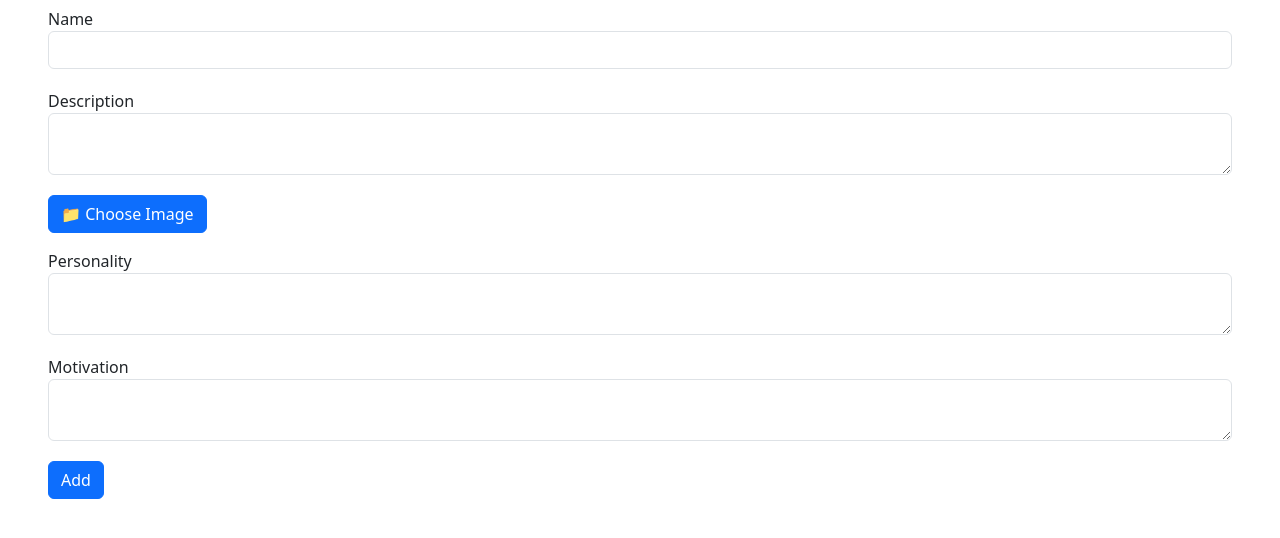
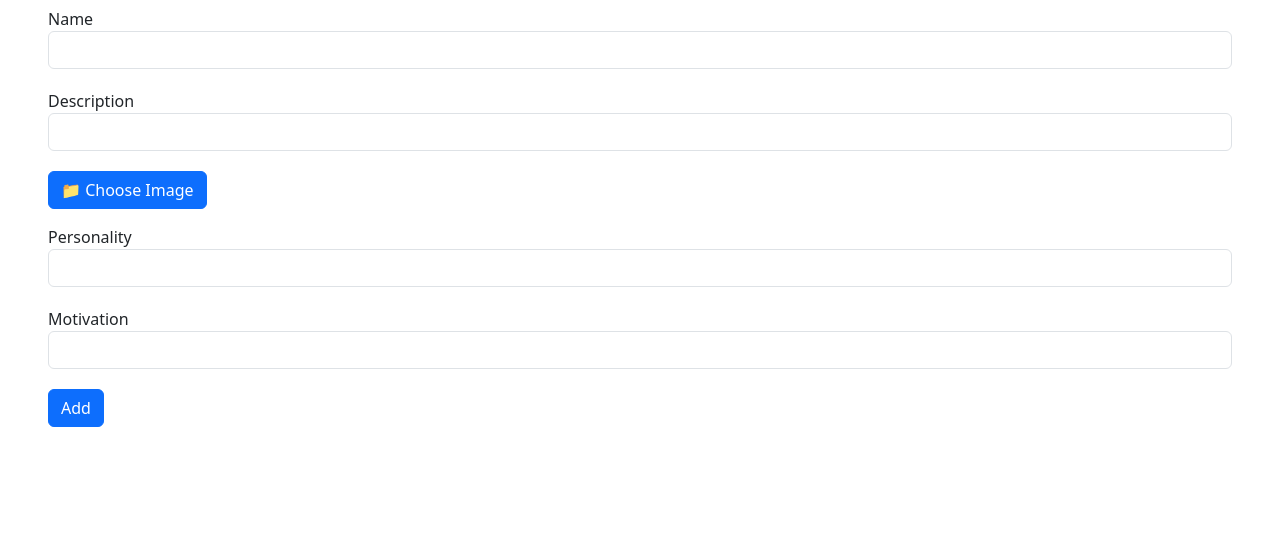
Before and after one commit to coco1pops/py_flask_text_editor, a Flask app: page /createchar in a window 1280 px wide. Shown: the part 95-633 px from the top of the page. Run offline with Flask 3, Linux system fonts and the light colour scheme; the visitor is signed in with stand-in values (Sample User, id 1); parts of the project's set-up code (start-up, migrations or seed data) failed here and were passed over; some libraries are stand-ins or nearby versions.

Commit message:
Various UI Fixes

```diff
--- a/editor/models/chat_service.py
+++ b/editor/models/chat_service.py
@@ -166,6 +166,7 @@ class ChatService:
             logging.error(f"Exception type: {type(e).__name__}")
             logging.error(f"Exception module: {type(e).__module__}")
             logging.error(f"Exception args: {e.args}")
+
             if isinstance(e,str):
                 mess=e
             else:
--- a/editor/templates/parameters/create_character.html
+++ b/editor/templates/parameters/create_character.html
@@ -12,8 +12,8 @@
     </div>
     <div class="form-group">
         <label for="description">Description</label>
-        <textarea name="description" id="description"
-            class="form-control">{{ char.description if char else '' }}</textarea>
+        <textarea name="description" id="description" rows="1"
+            class="entry-textarea form-control">{{ char.description if char else '' }}</textarea>
     </div>
 
     <div class="mb-3">
@@ -30,13 +30,13 @@
 
     <div class="form-group">
         <label for="personality">Personality</label>
-        <textarea name="personality" id="personality"
-            class="form-control">{{ char.personality if char else '' }}</textarea>
+        <textarea name="personality" id="personality" rows="1"
+            class="entry-textarea form-control">{{ char.personality if char else '' }}</textarea>
     </div>
     <div class="form-group">
         <label for="motivation">Motivation</label>
-        <textarea name="motivation" id="motivation"
-            class="form-control">{{ char.motivation if char else '' }}</textarea>
+        <textarea name="motivation" id="motivation" rows="1"
+            class="entry-textarea form-control">{{ char.motivation if char else '' }}</textarea>
     </div>
     <div class="form-group">
         <button type="submit" class="btn btn-primary">{{ 'Update' if char else 'Add' }}</button>
@@ -105,5 +105,14 @@
         }
     });
 
+    $(".entry-textarea").on("input change", function() {
+        this.style.height = "auto";
+        this.style.height = (this.scrollHeight) + "px";
+    });
+
+    $(document).ready(function () {
+        $(".entry-textarea").trigger("input");
+    });
+
 </script>
 {% endblock content %}
```
Also changed, not shown: editor/routes/stories.py (+6 -3 lines).
